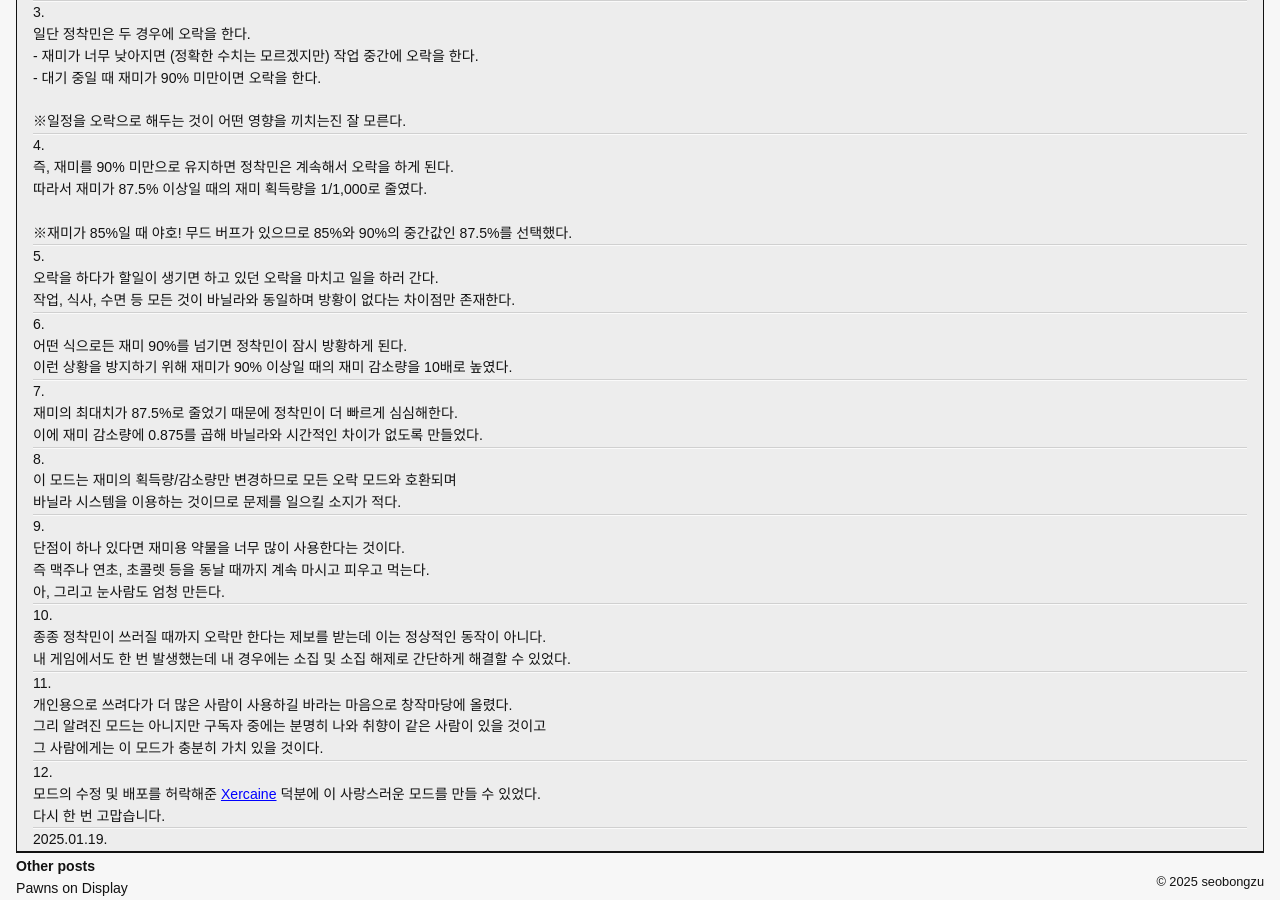
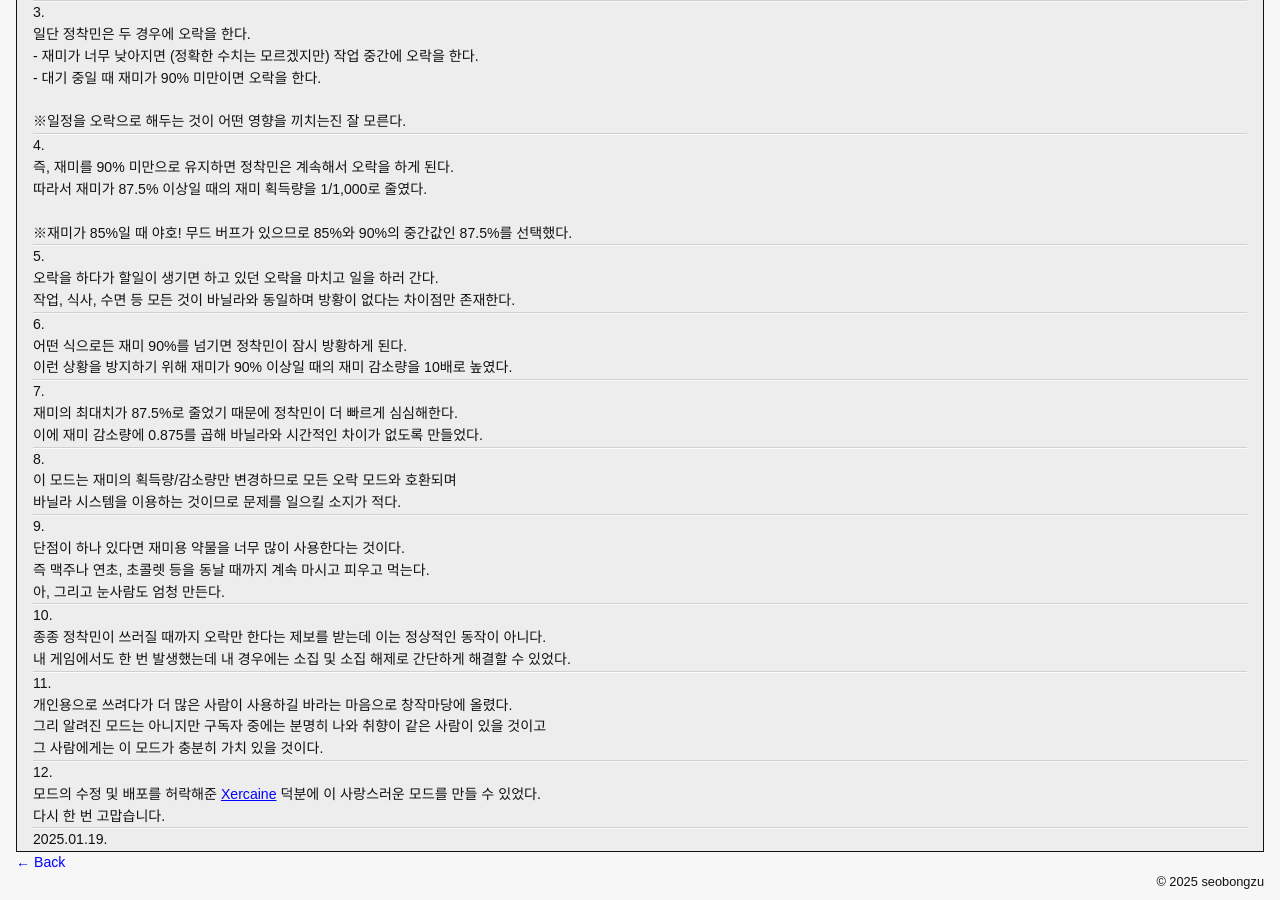
Before and after one commit to seobongzu/seobongzu.github.io, a Jekyll site: the page built from _posts/2025-01-19-Endless-Recreation.md, in a window 1280 px wide and 900 px high, scrolled down 1007 px. Built offline with Jekyll 4.4.1, drawn with Linux system fonts in a browser that asks for light colours.

Commit message:
update: post.html

```diff
--- a/_layouts/post.html
+++ b/_layouts/post.html
@@ -6,18 +6,8 @@ layout: default
         <div class="content">{{ content }}<p>{{ page.date | date: "%Y.%m.%d." }}</p></div>
     </article>
 </section>
-<section class="contents-list">
-    <div class="other-posts">Other posts</div>
-    <ul aria-label="목록">
-        {% assign current_category = page.category %}
-        {% for post in site.posts %}
-            {% if post.categories contains current_category and post.title != page.title %}
-                <li>
-                    <a href="{{ post.url | relative_url }}">{{ post.title }}</a>
-                </li>
-            {% endif %}
-        {% endfor %}
-    </ul>
+<section class="back">
+    <a href="javascript:void(0)" onclick="goBack()">← Back</a>
 </section>
 
 {% if page.layout == 'post' %}
```
Also changed, not shown: other parts of _layouts/post.html (+14 -0 lines), about/index.md (+1 -1 lines).
